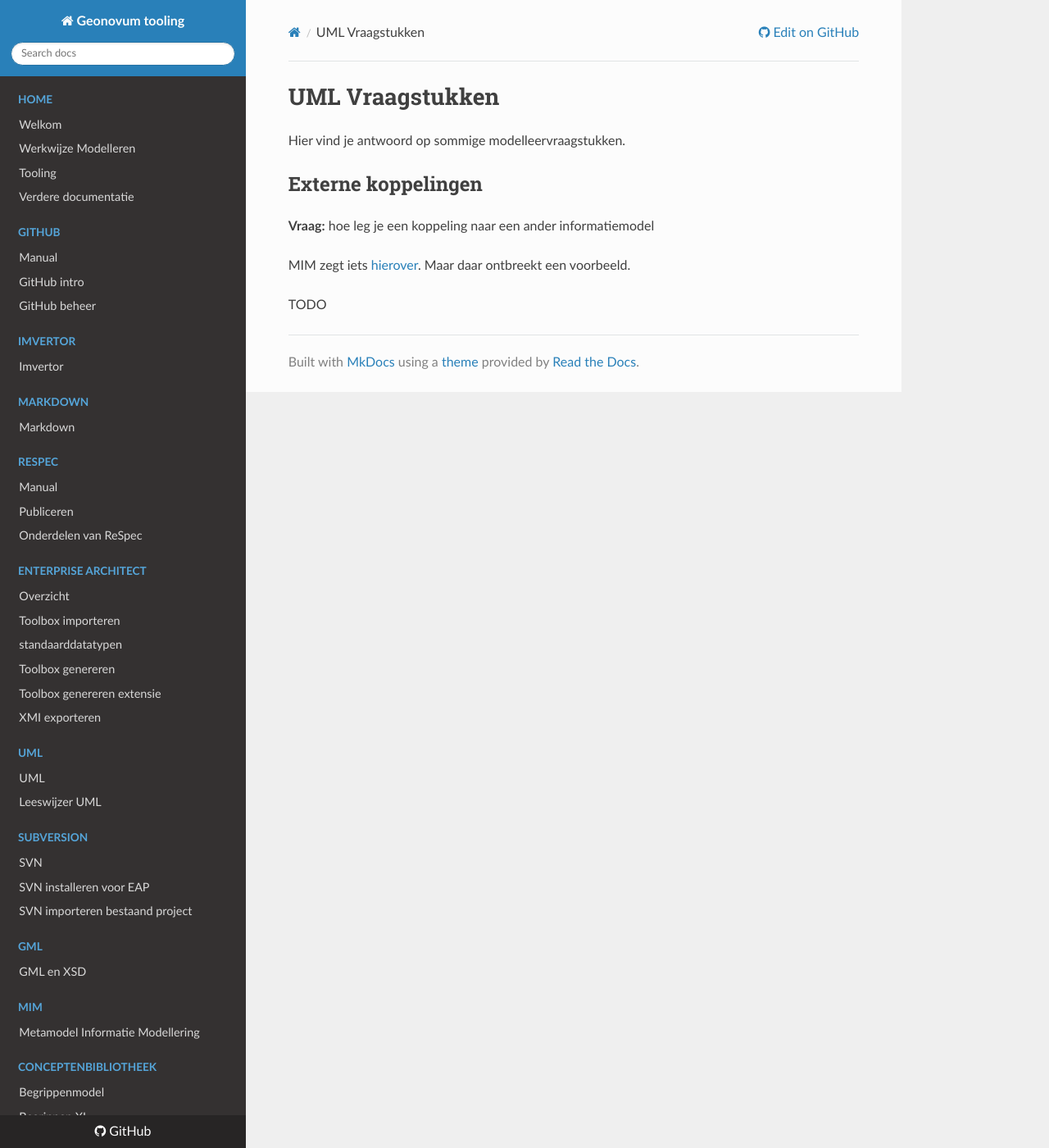
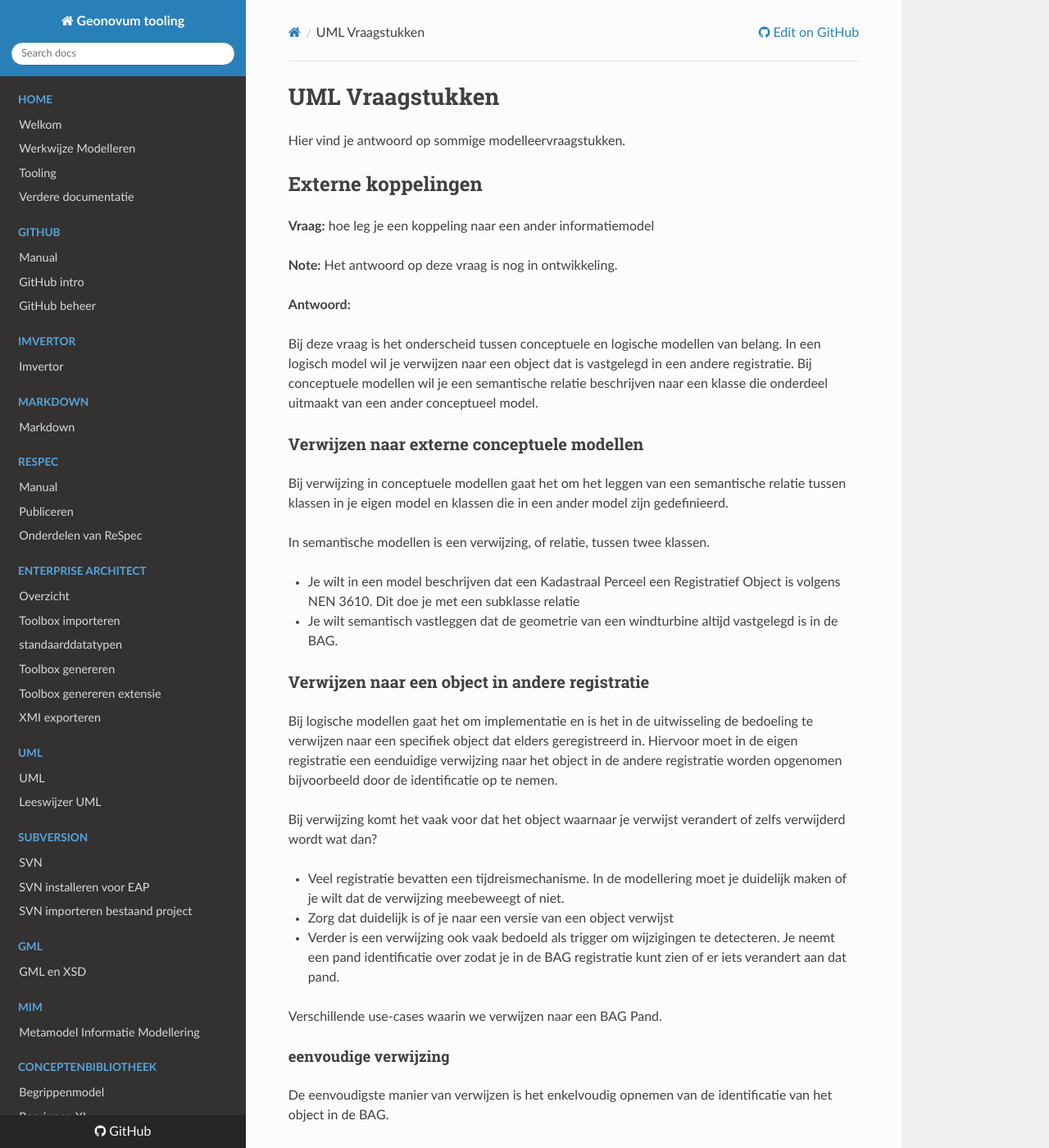
Before and after one commit to Geonovum/handleiding-tooling, an MkDocs documentation site: the page built from docs/UML/media/UML-vraagstukken.md, in a window 1280 px wide and 1400 px high. Shown: the whole window at 82% size. Built offline with MkDocs 1.6.1, drawn with Linux system fonts in a browser that asks for light colours; nearby versions of some CDN libraries; some of the changed text lies outside the part shown.

Commit message:
Update UML vraagstukken.

```diff
--- a/docs/UML/media/UML-vraagstukken.md
+++ b/docs/UML/media/UML-vraagstukken.md
@@ -6,6 +6,43 @@ Hier vind je antwoord op sommige modelleervraagstukken.
 
 **Vraag:** hoe leg je een koppeling naar een ander informatiemodel
 
-MIM zegt iets [hierover](https://docs.geostandaarden.nl/mim/mim/#koppelen-met-een-ander-informatiemodel-externe-koppeling). Maar daar ontbreekt een voorbeeld.
+**Note:** Het antwoord op deze vraag is nog in ontwikkeling.
 
-TODO
+**Antwoord:**
+
+Bij deze vraag is het onderscheid tussen conceptuele en logische modellen van belang. In een logisch model wil je verwijzen naar een object dat is vastgelegd in een andere registratie. Bij conceptuele modellen wil je een semantische relatie beschrijven naar een klasse die onderdeel uitmaakt van een ander conceptueel model.
+
+### Verwijzen naar externe conceptuele modellen
+
+Bij verwijzing in conceptuele modellen gaat het om het leggen van een semantische relatie tussen klassen in je eigen model en klassen die in een ander model zijn gedefinieerd.
+
+In semantische modellen is een verwijzing, of relatie, tussen twee klassen.
+
+- Je wilt in een model beschrijven dat een Kadastraal Perceel een Registratief Object is volgens NEN 3610. Dit doe je met een subklasse relatie
+- Je wilt semantisch vastleggen dat de geometrie van een windturbine altijd vastgelegd is in de BAG.
+
+
+### Verwijzen naar een object in andere registratie
+
+Bij logische modellen gaat het om implementatie en is het in de uitwisseling de bedoeling te verwijzen naar een specifiek object dat elders geregistreerd in. Hiervoor moet in de eigen registratie een eenduidige verwijzing naar het object in de andere registratie worden opgenomen bijvoorbeeld door de identificatie op te nemen.
+
+Bij verwijzing komt het vaak voor dat het object waarnaar je verwijst verandert of zelfs verwijderd wordt wat dan?
+
+- Veel registratie bevatten een tijdreismechanisme. In de modellering moet je duidelijk maken of je wilt dat de verwijzing meebeweegt of niet.
+- Zorg dat duidelijk is of je naar een versie van een object verwijst
+- Verder is een verwijzing ook vaak bedoeld als trigger om wijzigingen te detecteren. Je neemt een pand identificatie over zodat je in de BAG registratie kunt zien of er iets verandert aan dat pand.
+
+
+Verschillende use-cases waarin we verwijzen naar een BAG Pand.
+
+#### eenvoudige verwijzing
+
+De eenvoudigste manier van verwijzen is het enkelvoudig opnemen van de identificatie van het object in de BAG.
+
+### Kopie met bronvermeldig
+
+Wat veel voorkomt is dat je in een model bepaalde kenmerken hergebruikt uit een andere (basis)registratie. In veel gevallen sla je dan een kopie op in je eigen model.
+
+#### verwijzing met kopie
+
+Een veel voorkomend geval is dat je in een model verwijst maar in de uitwisseling ook een kopie van het object en een selectie van de attributen meelevert. In dat geval heb je in je model een
```
